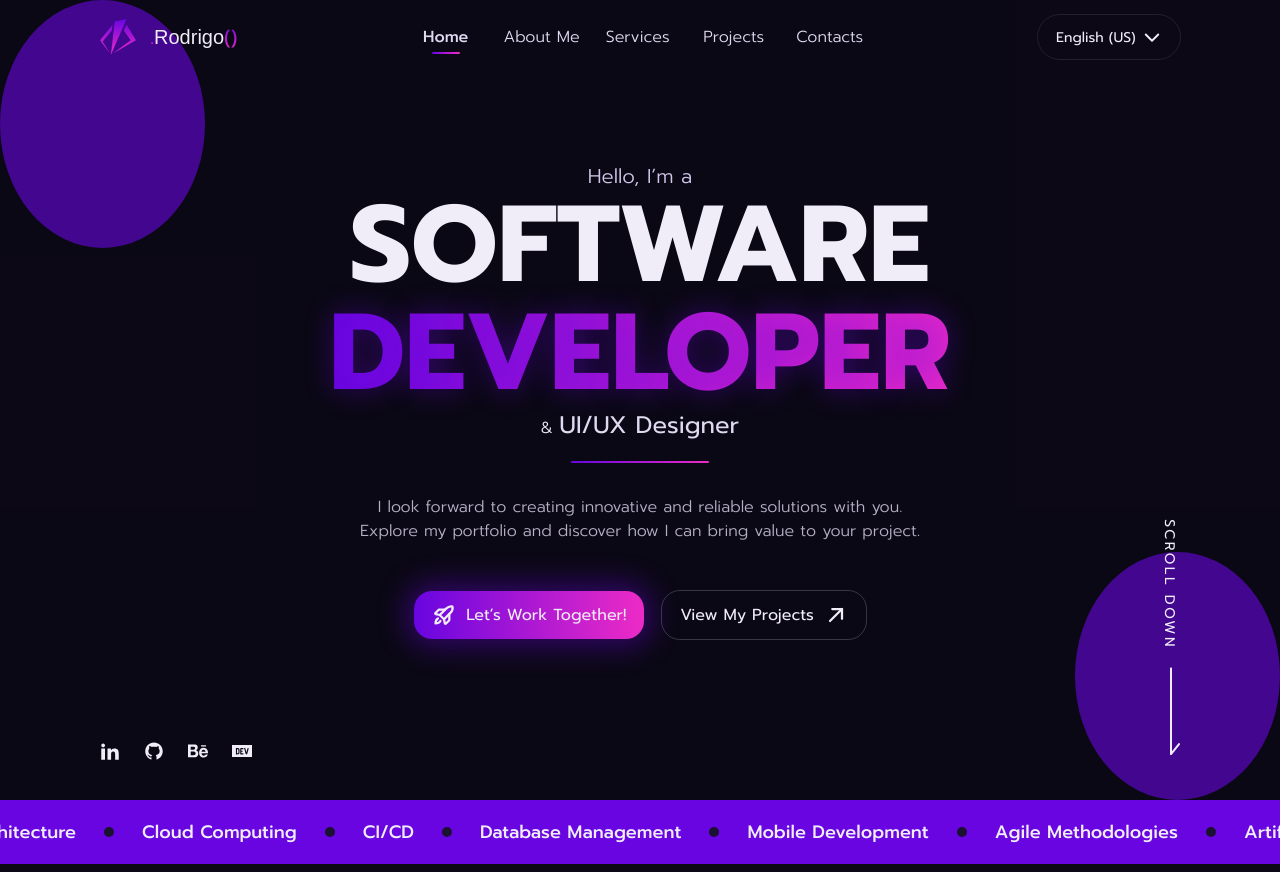
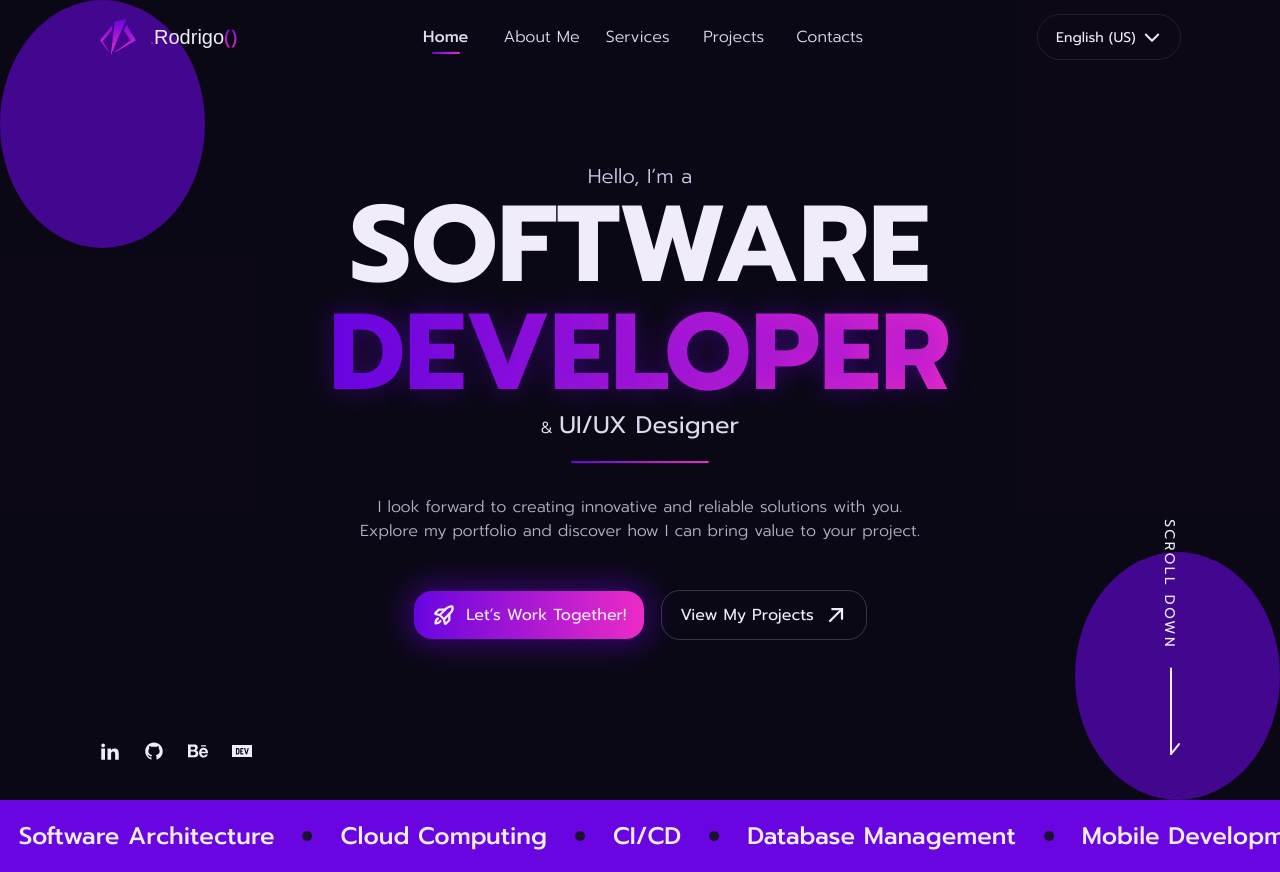
Before and after one commit to rodrigsmor/my-portfolio, a Next.js app: page /en-US in a window 1280 px wide. Built offline with nearby package versions, Linux system fonts and the light colour scheme; a web font is replaced by a local one.

Commit message:
:dizzy: feat: finishes infinite auto scroll animation

```diff
--- a/components/layout/carousel-divider/carousel-divider.module.css
+++ b/components/layout/carousel-divider/carousel-divider.module.css
@@ -1,5 +1,4 @@
 .carouselContainer {
-  /* gap: 1.75rem; */
   width: 100dvw;
   overflow-x: hidden;
   max-width: 100dvw;
@@ -22,7 +21,7 @@
   list-style: none;
   display: flex;
   padding: 0 1.75rem 0 0;
-  animation: autoScroll 12s infinite linear;
+  animation: autoScroll 14s infinite linear;
   flex-direction: row;
 }
 
@@ -50,3 +49,9 @@
   from { translate: 0; }
   to { translate: -100%; }
 }
+
+@media screen and (min-width: 1024px) {
+  .carouselItem {
+    font-size: var(--font-h3);
+  }
+}
```
